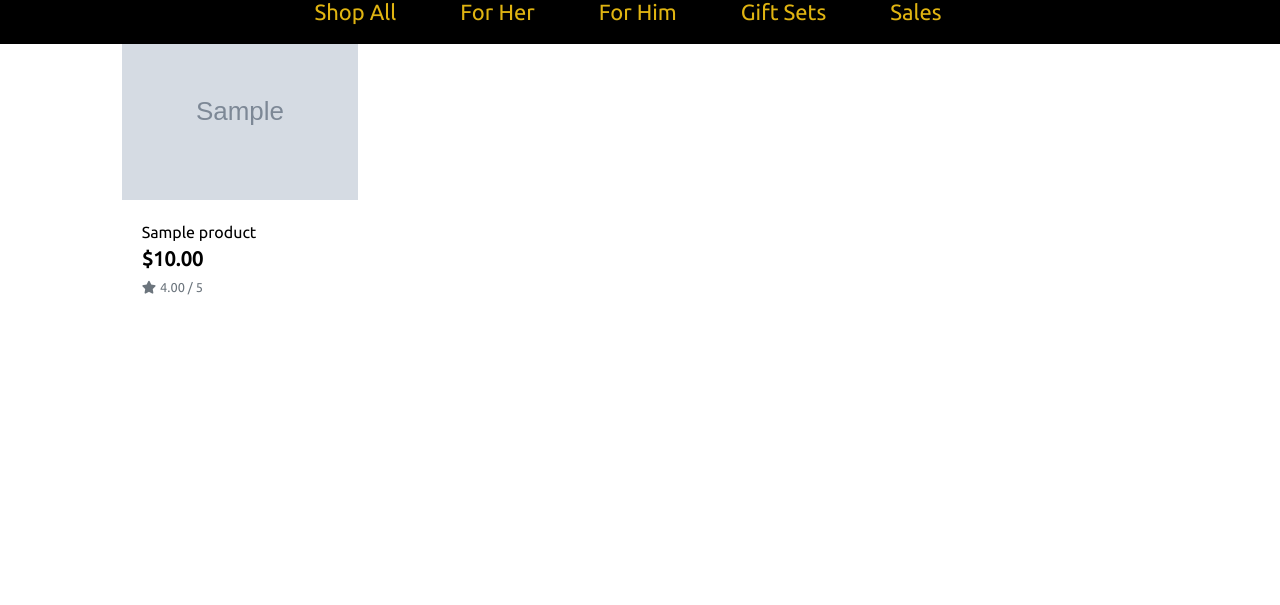
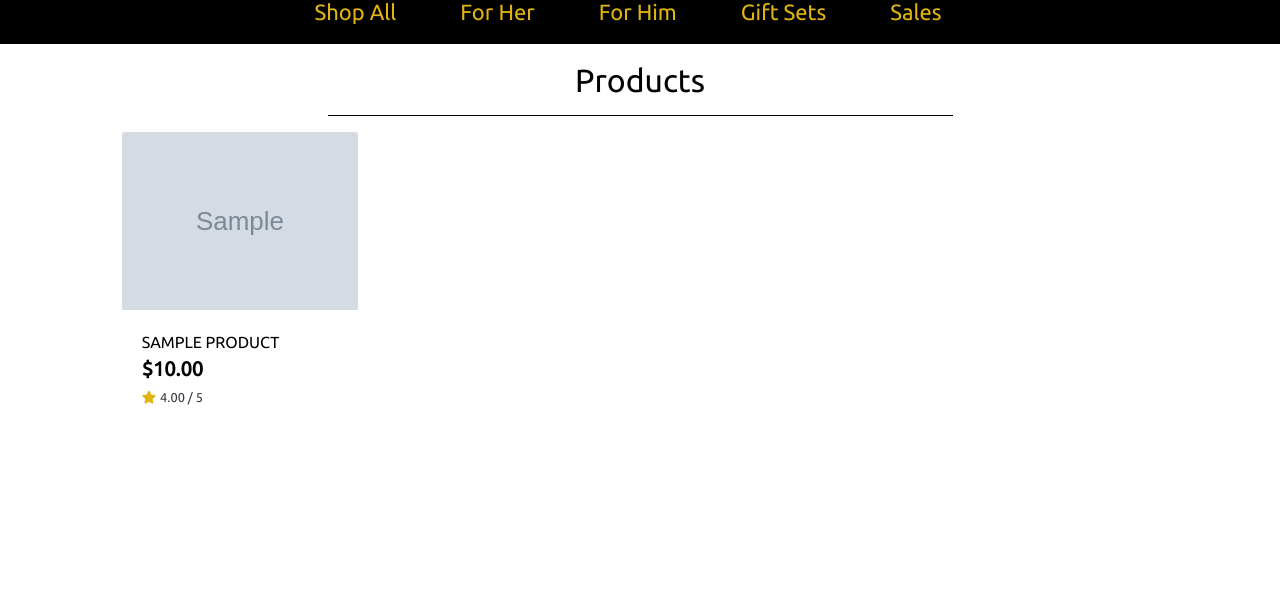
Before and after one commit to Code-Institute-Submissions/Indrakens-sensation-perfume-, a Django app: page /products/ in a window 1280 px wide. Shown: the part 195-800 px from the top of the page. Run offline with Django 3.2, Linux system fonts and the light colour scheme; tables that the repository leaves empty hold one stand-in row (values such as "Sample post"); grey boxes marked "Sample" are stand-in pictures; some libraries are stand-ins or nearby versions.

Commit message:
Add color to hr in products

```diff
--- a/products/templates/products/products.html
+++ b/products/templates/products/products.html
@@ -13,8 +13,8 @@
     <div class="overlay"></div>
     <div class="container-fluid">
         <div class="row">
-            <div class="col text-center mt-3">
-                <h2 class="logo-font">Products</h2>
+            <div class="col text-center mt-4">
+                <h2 class="font">Products</h2>
                 <hr class="w-50 mb-1">
             </div>
         </div>
@@ -24,14 +24,14 @@
                 <div class="row">
                     {% for product in products %}
                         <div class="col-sm-6 col-md-6 col-lg-4 col-xl-3">
-                            <div class="card h-100 border-0 pt-2">
+                            <div class="card h-100 border-0">
                                 <!-- product image -->
                                 <a href="">
                                     <img class="card-img-top img-fluid" src="{{ product.image.url }}" alt="{{ product.name }}">
                                 </a>
                                 <!-- product body -->
                                 <div class="card-body pb-0">
-                                    <p class="mb-0">{{ product.name }}</p>
+                                    <p class="mb-0 text-uppercase">{{ product.name }}</p>
                                 </div>
                                 <!-- product footer -->
                                 <div class="card-footer bg-white pt-0 border-0 text-left">
@@ -39,7 +39,7 @@
                                         <div class="col">
                                             <p class="lead mb-0 text-left font-weight-bold">${{ product.price }}</p>
                                             {% if product.rating %}
-                                                <small class="text-muted"><i class="fas fa-star mr-1"></i>{{ product.rating }} / 5</small>
+                                                <small class="text-dark"><i class="fas fa-star mr-1" style="color: #E0B411;"></i>{{ product.rating }} / 5</small>
                                             {% else %}
                                                 <small class="text-muted">No Rating</small>
                                             {% endif %}
--- a/static/css/base.css
+++ b/static/css/base.css
@@ -116,6 +116,10 @@ body {
 	z-index: -1;
 }
 
+hr{
+    border-top: 1px solid #000;
+}
+
 /* -------------------------------- Media Queries */
 
 @media (min-width: 1200px) {
@@ -143,7 +147,7 @@ body {
 @media (min-width: 900px) {
 
     .header-container {
-        padding-top: 122px;
+        padding-top: 232px;
     }
 
 }
```
Also changed, not shown: media/3732107198557.jpg (added), media/3733041905757_68tMfGa.jpg (deleted), media/3733041905757_IfoQeZg.jpg (deleted), media/3733041905757_MWBVxh3.jpg (deleted), templates/base.html (line endings or trailing spaces).
